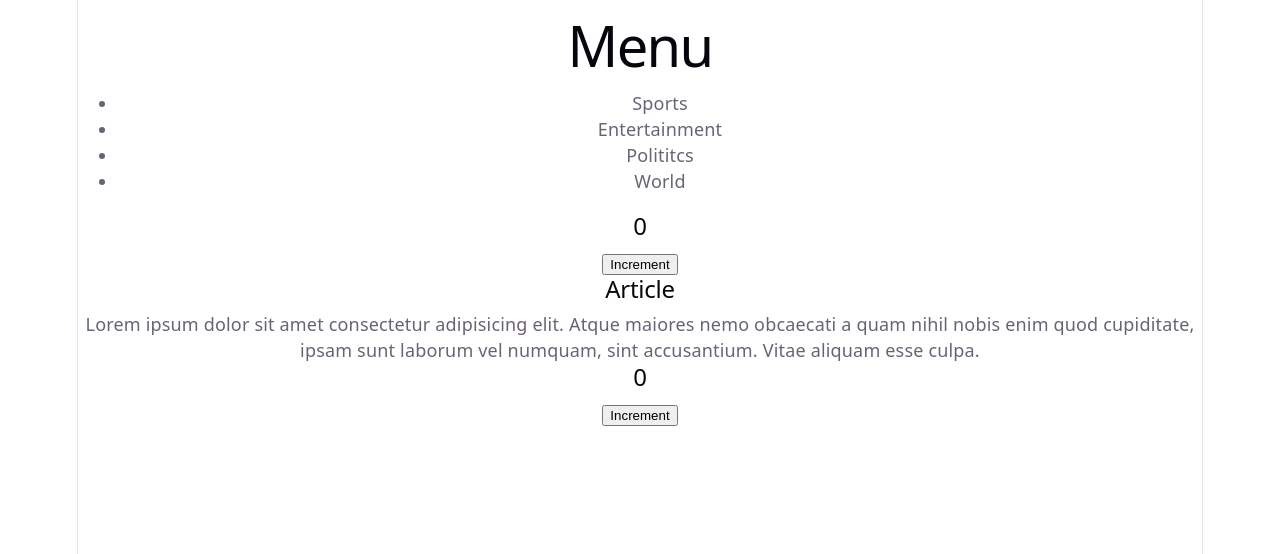
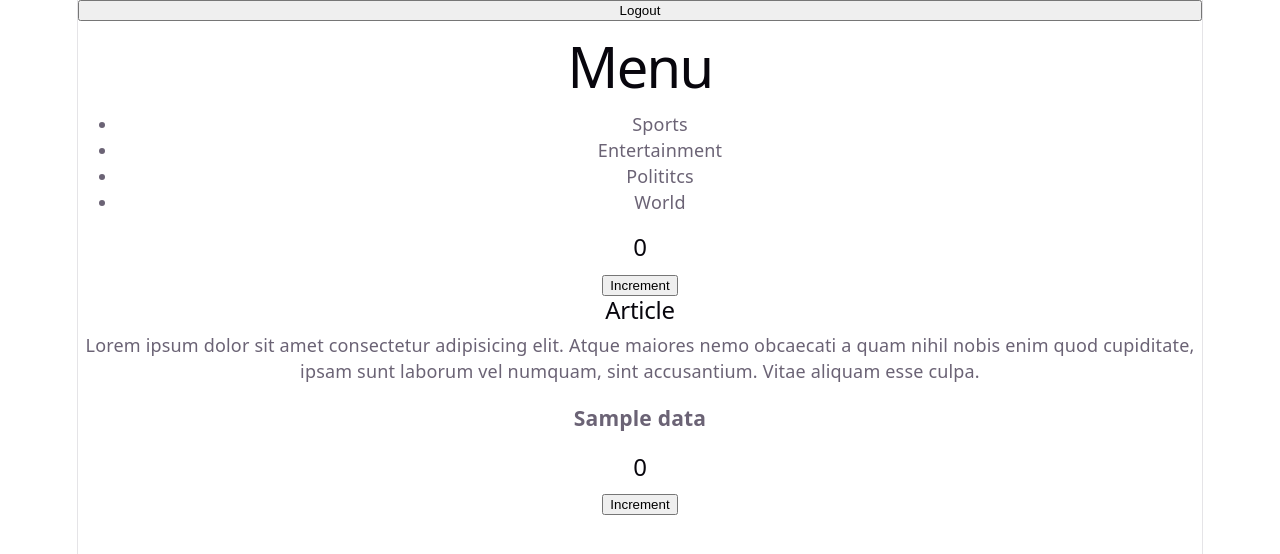
Before and after one commit to devendrakumarkr/Javascript_AIML_C, a React (Vite) app in the folder reactapp/: page / in a window 1280 px wide. Shown: the top 554 px of the page. Built offline with nearby package versions, Linux system fonts and the light colour scheme.

Commit message:
feat lifecycle code

```diff
--- a/reactapp/package.json
+++ b/reactapp/package.json
@@ -4,7 +4,7 @@
   "version": "1.0.0",
   "type": "module",
   "scripts": {
-    "start": "vite",
+    "dev": "vite",
     "build": "vite build",
     "lint": "eslint .",
     "preview": "vite preview"
--- a/reactapp/src/App.jsx
+++ b/reactapp/src/App.jsx
@@ -1,14 +1,16 @@
 import React, { useState } from 'react'
 import './App.css'
-import List from './component/Menu'
+import Menu from './component/Menu'
 import Article from './component/Article'
+import Homepage from './component/Homepage'
 
 function App() {
-
+  const[data,setData]=useState("Sample data")
   return (
     <>
-      <List/>
-      <Article/>
+      <Homepage/>
+      <Menu/>
+      <Article data={data}/>
     </>
   )
 }
--- a/reactapp/src/component/Article.jsx
+++ b/reactapp/src/component/Article.jsx
@@ -1,12 +1,11 @@
 import React,{useState} from 'react'
 
-function Article() {
+function Article(props) {
     const[count,setCount]=useState(0)
     const[age,setAge]=useState(0)
     const[name,setName]=useState("")
-    // let count=0
+
     const handleIncrement=()=>{
-        // count=count+1
         setCount(count+1)
         console.log(count)
     }
@@ -14,6 +13,7 @@ function Article() {
     <div>
       <h2>Article</h2>
       <p>Lorem ipsum dolor sit amet consectetur adipisicing elit. Atque maiores nemo obcaecati a quam nihil nobis enim quod cupiditate, ipsam sunt laborum vel numquam, sint accusantium. Vitae aliquam esse culpa.</p>
+      <h3>{props.data}</h3>
       <h2>{count}</h2>
       <button onClick={handleIncrement}>Increment</button>
     </div>
--- /dev/null
+++ b/reactapp/src/component/Homepage.jsx
@@ -0,0 +1,17 @@
+import React from 'react'
+
+function Homepage() {
+  const loggedin=true
+//   if(loggedin){
+//     return (
+//         <button>Logout</button>
+//     )
+//   }else{
+//     return (
+//         <button>Login</button>
+//     )
+//   }
+return loggedin?<button>Logout</button>:<button>Login</button>
+}
+
+export default Homepage
--- a/reactapp/src/component/Menu.jsx
+++ b/reactapp/src/component/Menu.jsx
@@ -18,8 +18,8 @@ import { add as addition } from './utility'
 // export default Menu
 
 class Menu extends Component {
-    constructor(){
-        super()
+    constructor(props){
+        super(props)
         this.state={
             count:0,
             age:0,
@@ -27,8 +27,33 @@ class Menu extends Component {
         }
 
     }
+
+    componentDidMount(){
+        console.log("Component Mounted")
+
+
+        // data to be retreived from backend
+    }
+
+    shouldComponentUpdate(nextProps, nextState){
+        if(nextState.count===1){
+            return false
+        }
+        console.log("Should componenet update")
+        return true
+    }
+
+    componentDidUpdate(){
+        console.log("Component  didUpdate")
+    }
+
     handleIncrement=()=>{
         this.setState({count:this.state.count+1})
+    }
+
+
+    componentWillUnmount(){
+        console.log("Component will unmount")
     }
     render() {
         return (
```
